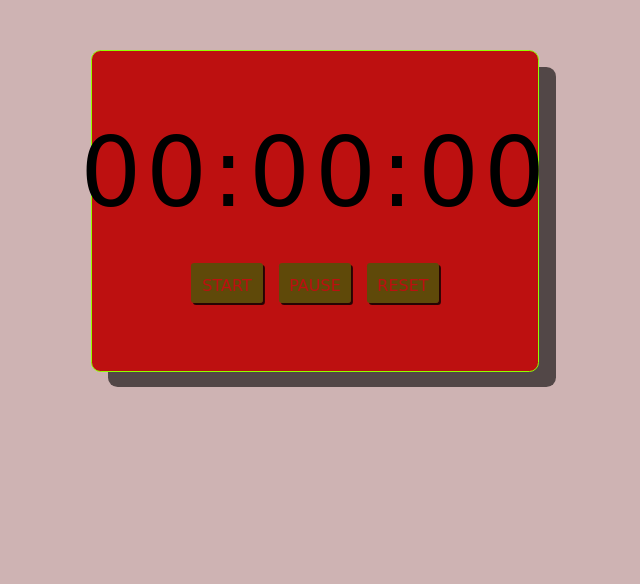
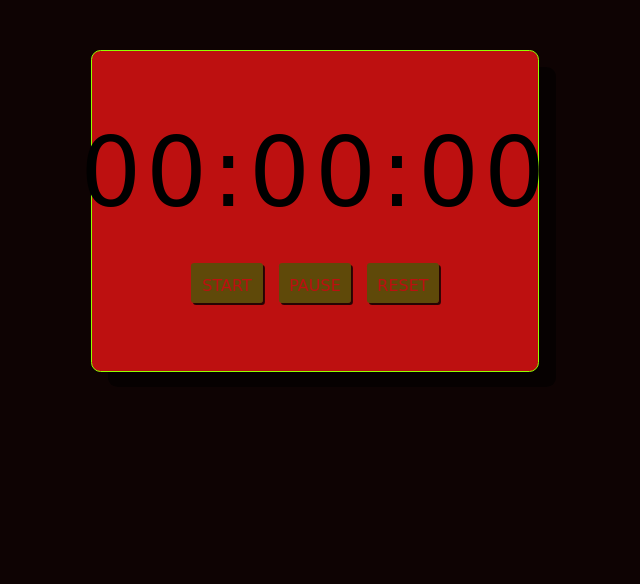
Before and after one commit to the-ander-code/stopwatch, a plain HTML site: page index.html in a window 1280 px wide. Shown: the part 117-701 px from the top of the page, without its empty margins (325-965 px from the left). Drawn offline with nearby package versions, Linux system fonts and the light colour scheme; a web font is replaced by a local one.

Commit message:
mais cor

```diff
--- a/css/main.css
+++ b/css/main.css
@@ -3,11 +3,11 @@
     :root{
         font-size: 16px;
 
-        --clr-bcg:#ceb3b3;
-        --clr-font:#d41f1f;
+        --clr-bcg:#0e0303;
+        --clr-font:#000000;
         --clr-cont:#bd1010;
         --clr-acc:rgba(34, 112, 5, 0.6);
-        --clr-acc-hov:#014a19;
+        --clr-acc-hov:#33bd61;
 
 
 
```
